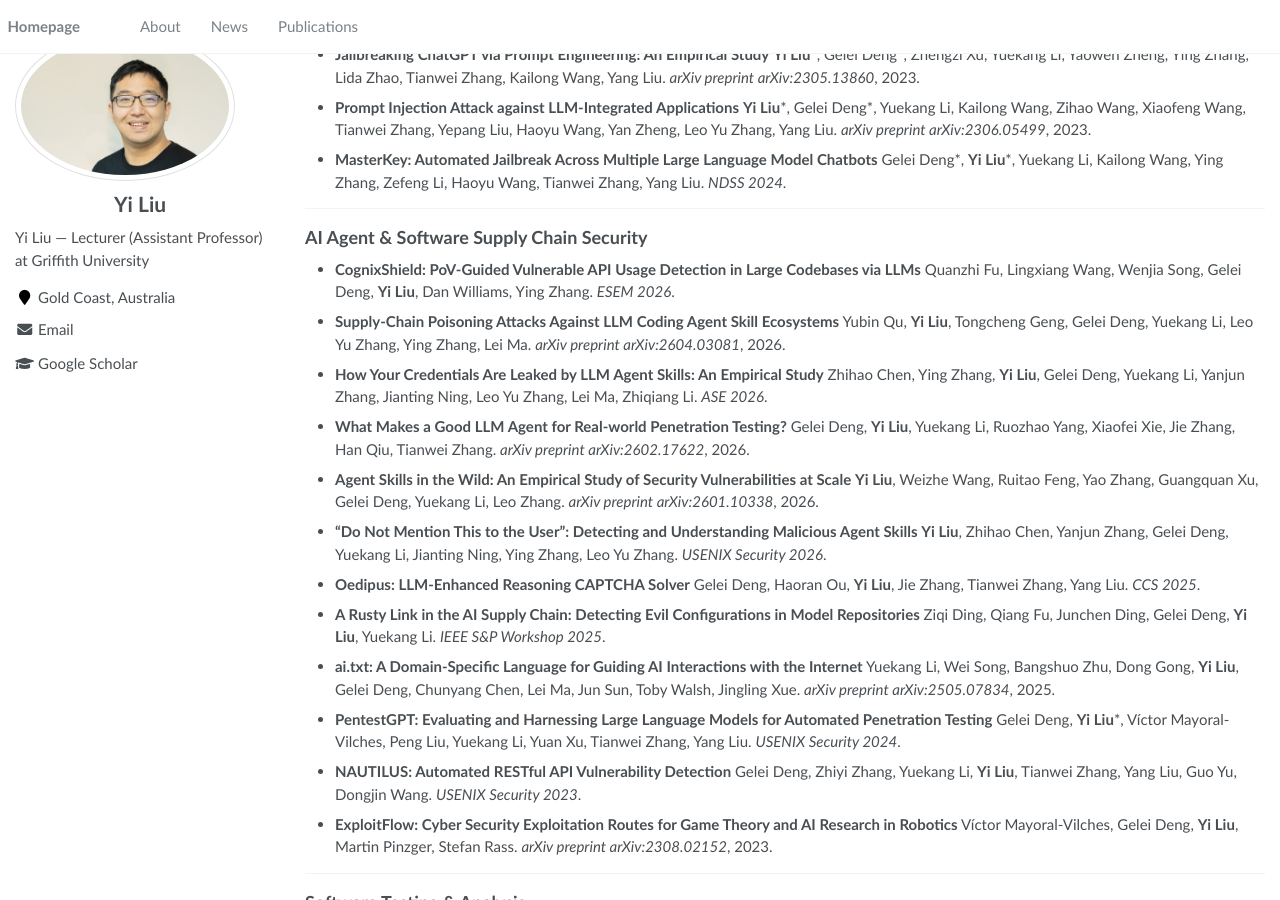
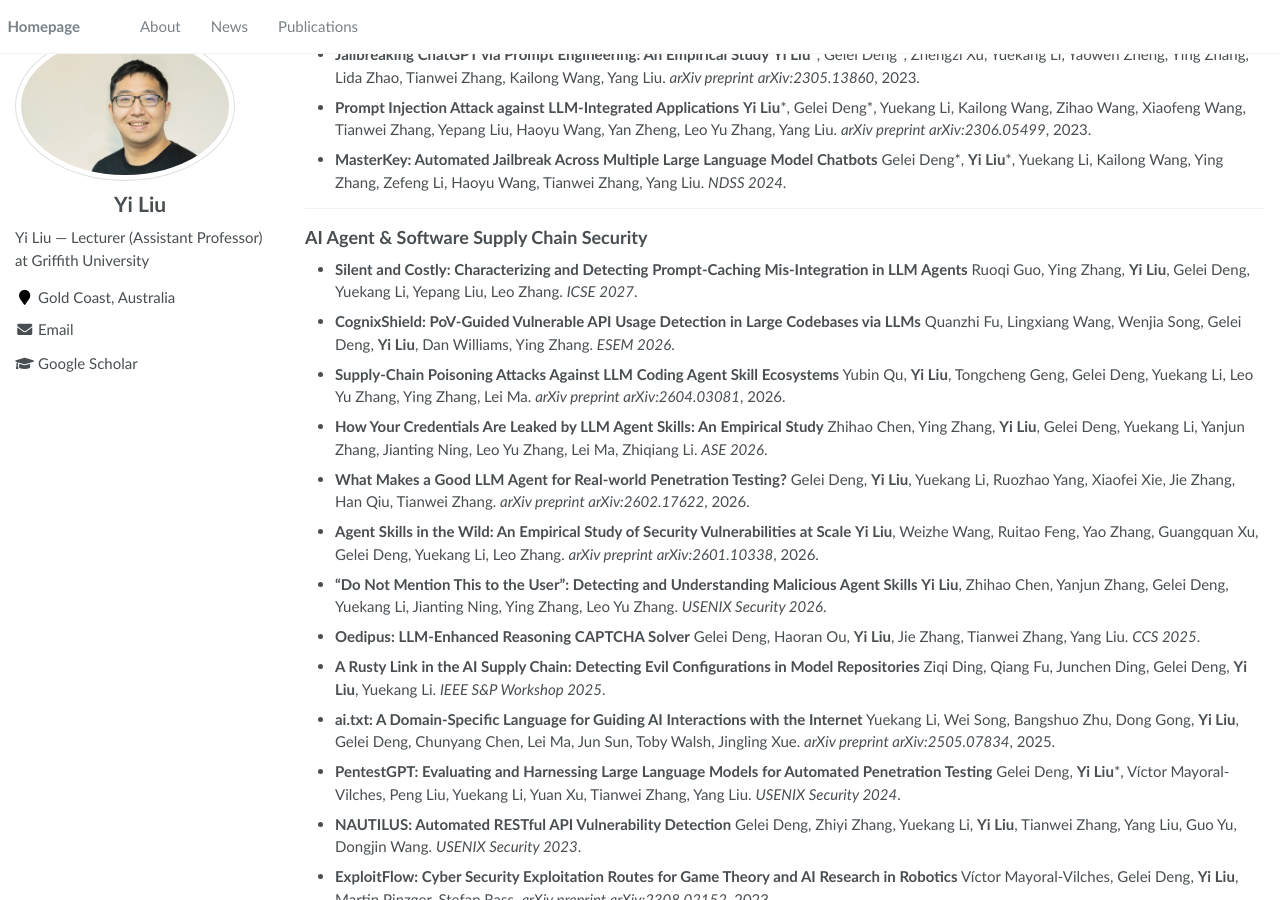
Before and after one commit to liuyi-academic/liuyi-academic.github.io, a Jekyll site: the page built from _pages/publications.md, in a window 1280 px wide and 900 px high, scrolled down 1140 px. Built offline with Jekyll 4.4.1, drawn with Linux system fonts in a browser that asks for light colours.

Commit message:
feat: add prompt-caching mis-integration paper (ICSE 2027)
Co-Authored-By: Claude Opus 5.5 (1M context) <noreply@anthropic.com>

```diff
--- a/_data/news.yml
+++ b/_data/news.yml
@@ -1,5 +1,7 @@
 # News entries, newest first. Rendered on the landing page (top 10) and the
 # full /news/ page. `date` is the year label; `text` is markdown.
+- date: "2026"
+  text: 'Paper accepted at **ICSE 2027** — characterizing and detecting prompt-caching mis-integration in LLM agents.'
 - date: "2026"
   text: 'Research proposal on trustworthy open models (TPU-native safety post-training and red-teaming for Gemma) funded by the **Google TPU Research Award**.'
 - date: "2026"
--- a/_pages/publications.md
+++ b/_pages/publications.md
@@ -98,6 +98,10 @@ author_profile: true
 ---
 
 ## AI Agent & Software Supply Chain Security
+
+- **Silent and Costly: Characterizing and Detecting Prompt-Caching Mis-Integration in LLM Agents**
+  Ruoqi Guo, Ying Zhang, **Yi Liu**, Gelei Deng, Yuekang Li, Yepang Liu, Leo Zhang.
+  *ICSE 2027*.
 
 - **CognixShield: PoV-Guided Vulnerable API Usage Detection in Large Codebases via LLMs**
   Quanzhi Fu, Lingxiang Wang, Wenjia Song, Gelei Deng, **Yi Liu**, Dan Williams, Ying Zhang.
```
